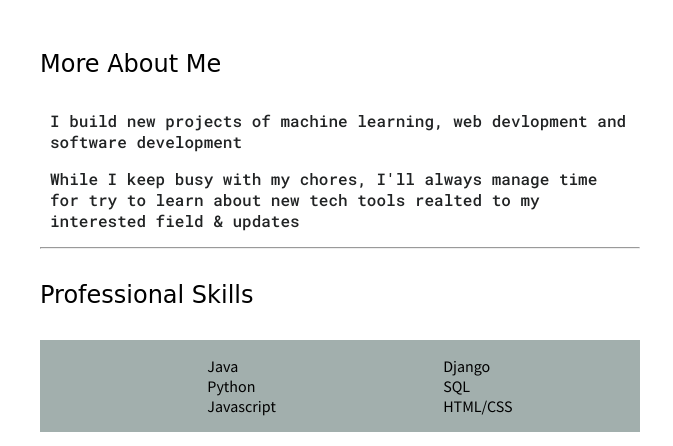
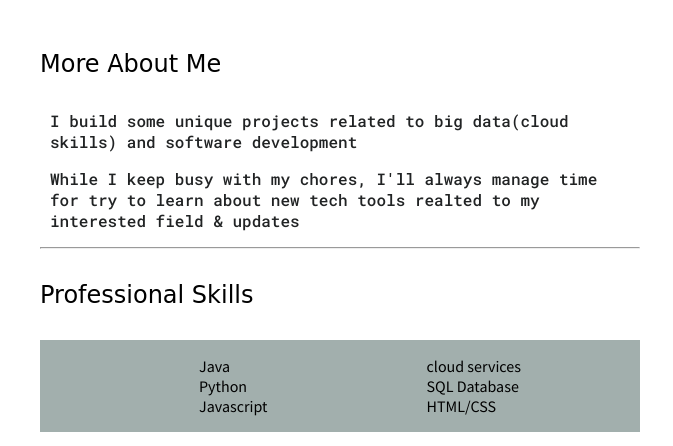
Before and after one commit to MilanPatel03/milanpatel.github.io, a plain HTML site: page index.html in a window 1280 px wide. Shown: the part 737-1183 px from the top of the page, 0-673 px from the left. Drawn offline with Linux system fonts and the light colour scheme; a web font is replaced by a local one.

Commit message:
Update index.html

```diff
--- a/index.html
+++ b/index.html
@@ -99,8 +99,8 @@
                     <h4>More About Me</h4>
 
                     <p class="about-me01">
-                        I build new projects of machine learning,
-                        web devlopment and software development
+                        I build some unique projects related to
+                        big data(cloud skills) and software development
                     </p>
 
                     <p class="about-me02">
@@ -119,8 +119,8 @@
                             <li>Javascript</li>
                         </ul>
                         <ul>
-                            <li>Django</li>
-                            <li>SQL</li>
+                            <li>cloud services</li>
+                            <li>SQL Database</li>
                             <li>HTML/CSS</li>
                         </ul>
                     </div>
```
